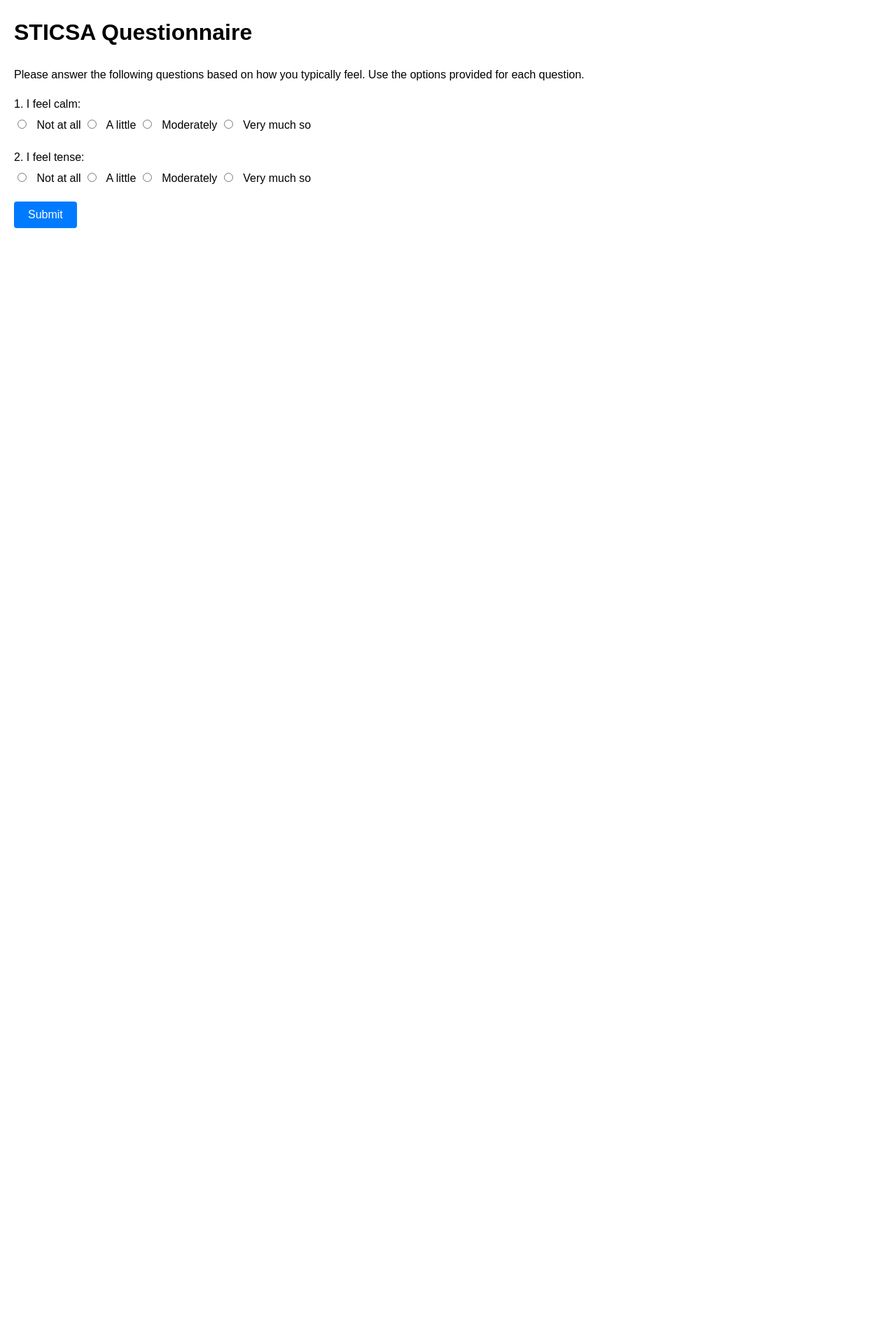
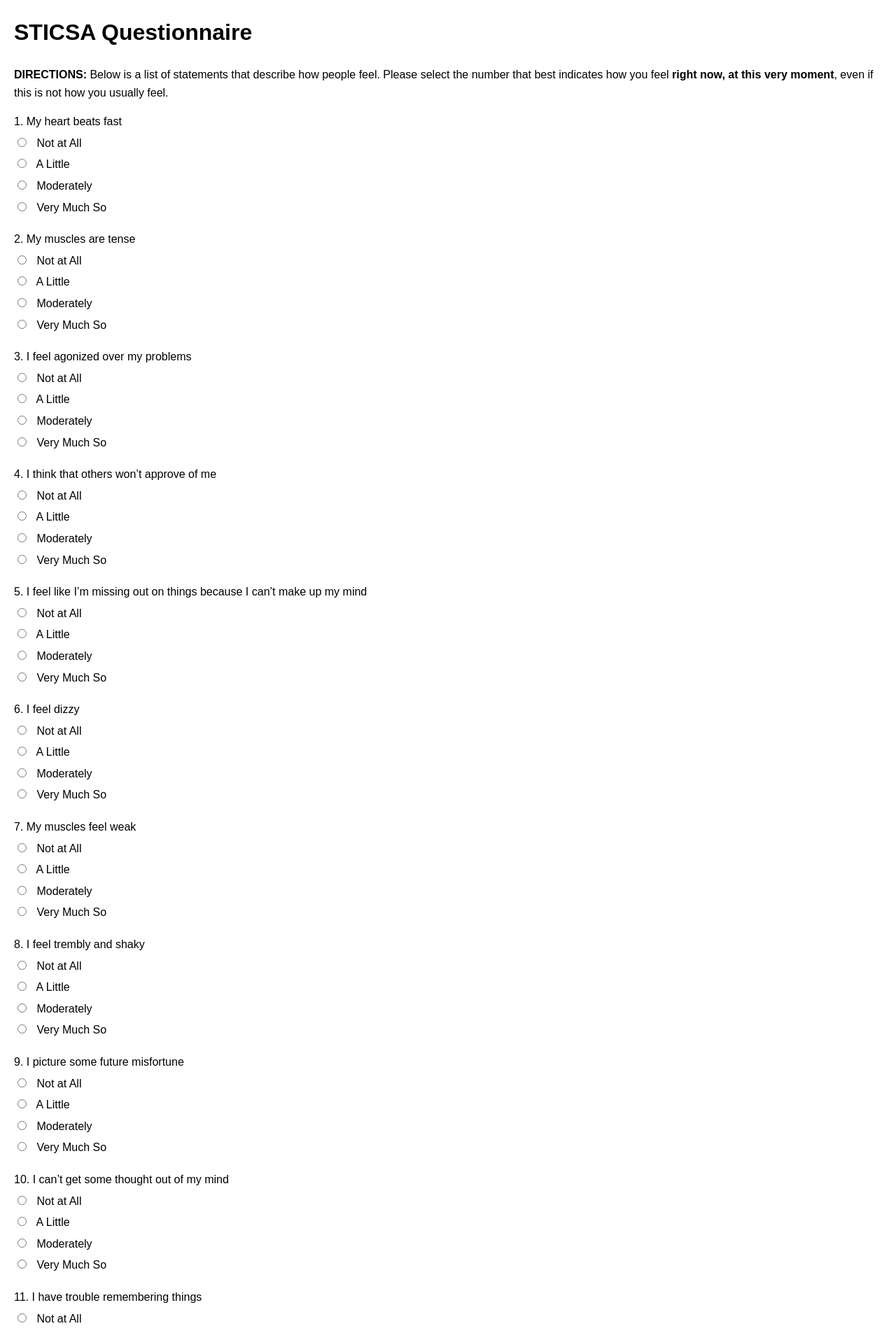
Before and after one commit to the-wise-lab/SODA-prescreen, a Jekyll site: the page sticsa.html, which Jekyll copies as it is, in a window 1280 px wide. Shown: the top 1905 px of the page at 70% size. Built offline with Jekyll 4.4.1, drawn with Linux system fonts in a browser that asks for light colours; before the commit the page ends 900 px from its top, so only the background shows below that; some of the changed text lies outside the part shown.

Commit message:
Update sticsa_full.html
add the full sticsa

```diff
--- a/sticsa.html
+++ b/sticsa.html
@@ -17,6 +17,9 @@
             display: block;
             margin-bottom: 5px;
         }
+        .options label {
+            display: block;
+        }
         input[type="radio"] {
             margin-right: 10px;
         }
@@ -28,6 +31,8 @@
             border-radius: 4px;
             cursor: pointer;
             font-size: 1em;
+            display: block;
+            margin: 20px auto;
         }
         .submit-button:hover {
             background-color: #0056b3;
@@ -36,27 +41,53 @@
 </head>
 <body>
     <h1>STICSA Questionnaire</h1>
-    <p>Please answer the following questions based on how you typically feel. Use the options provided for each question.</p>
+    <p><strong>DIRECTIONS:</strong> Below is a list of statements that describe how people feel. Please select the number that best indicates how you feel <strong>right now, at this very moment</strong>, even if this is not how you usually feel.</p>
 
     <form id="sticsa-form">
-        <!-- Example Questions -->
-        <div class="question">
-            <label>1. I feel calm:</label>
-            <input type="radio" name="q1" value="1" required> Not at all
-            <input type="radio" name="q1" value="2"> A little
-            <input type="radio" name="q1" value="3"> Moderately
-            <input type="radio" name="q1" value="4"> Very much so
-        </div>
+        <!-- Questions 1-21 -->
+        <script>
+            const questions = [
+                "My heart beats fast",
+                "My muscles are tense",
+                "I feel agonized over my problems",
+                "I think that others won’t approve of me",
+                "I feel like I’m missing out on things because I can’t make up my mind",
+                "I feel dizzy",
+                "My muscles feel weak",
+                "I feel trembly and shaky",
+                "I picture some future misfortune",
+                "I can’t get some thought out of my mind",
+                "I have trouble remembering things",
+                "My face feels hot",
+                "I think the worst will happen",
+                "My arms and legs feel stiff",
+                "My throat feels dry",
+                "I keep busy to avoid uncomfortable thoughts",
+                "I cannot concentrate without irrelevant thoughts intruding",
+                "My breathing is fast and shallow",
+                "I worry that I cannot control my thoughts as well as I would like to",
+                "I have butterflies in my stomach",
+                "My palms feel clammy."
+            ];
 
-        <div class="question">
-            <label>2. I feel tense:</label>
-            <input type="radio" name="q2" value="1" required> Not at all
-            <input type="radio" name="q2" value="2"> A little
-            <input type="radio" name="q2" value="3"> Moderately
-            <input type="radio" name="q2" value="4"> Very much so
-        </div>
-
-        <!-- Add more questions as needed -->
+            document.addEventListener("DOMContentLoaded", function () {
+                const form = document.getElementById("sticsa-form");
+                questions.forEach((question, index) => {
+                    const questionDiv = document.createElement("div");
+                    questionDiv.classList.add("question");
+                    questionDiv.innerHTML = `
+                        <label>${index + 1}. ${question}</label>
+                        <div class="options">
+                            <label><input type="radio" name="q${index + 1}" value="1" required> Not at All</label>
+                            <label><input type="radio" name="q${index + 1}" value="2"> A Little</label>
+                            <label><input type="radio" name="q${index + 1}" value="3"> Moderately</label>
+                            <label><input type="radio" name="q${index + 1}" value="4"> Very Much So</label>
+                        </div>
+                    `;
+                    form.insertBefore(questionDiv, form.lastElementChild);
+                });
+            });
+        </script>
 
         <button type="submit" class="submit-button">Submit</button>
     </form>
```
Also changed, not shown: other parts of sticsa.html (+3 -9 lines).
